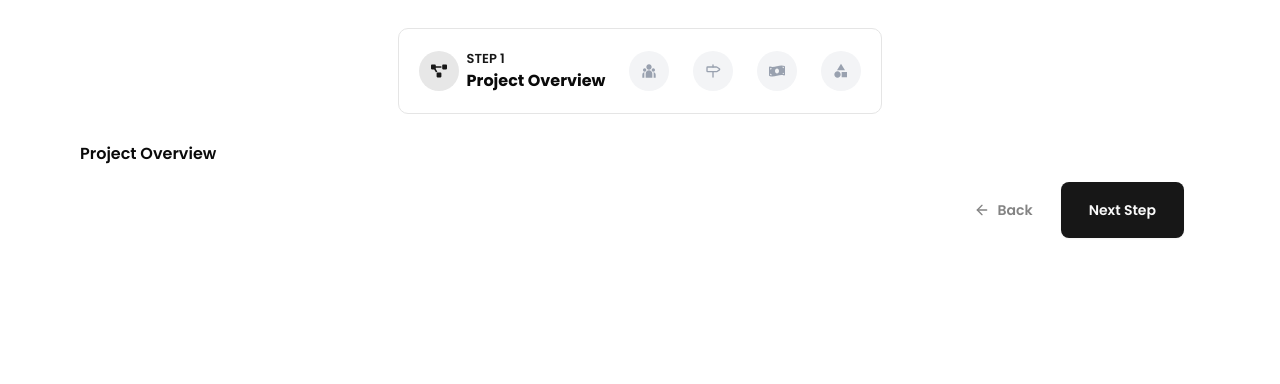
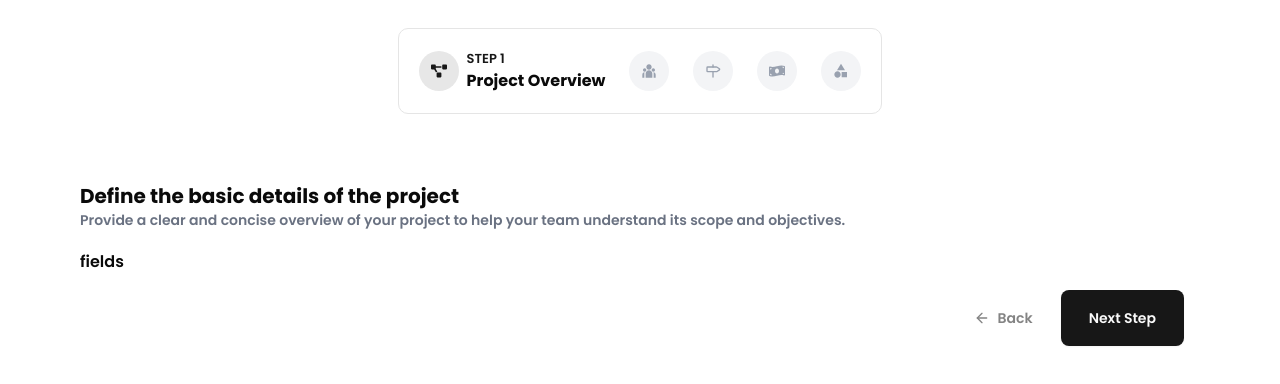
Before and after one commit to aklesh-dev/Multi-Step-Form, a Next.js app: page / in a window 1280 px wide. Shown: the top 384 px of the page. Built offline with nearby package versions, Linux system fonts and the light colour scheme.

Commit message:
Adding header text for each step

```diff
--- a/src/app/Components/Stepper/types.ts
+++ b/src/app/Components/Stepper/types.ts
@@ -4,11 +4,11 @@ import { UseFormReturn } from "react-hook-form";
 
 
 // Union type for form methods
-export type FormMethods =
-  | UseFormReturn<stepOneFormData>
-  | UseFormReturn<stepTwoFormData>
-  | UseFormReturn<stepThreeFormData>
-  | UseFormReturn<StepFourFormData>;
+// export type FormMethods =
+//   | UseFormReturn<stepOneFormData>
+//   | UseFormReturn<stepTwoFormData>
+//   | UseFormReturn<stepThreeFormData>
+//   | UseFormReturn<StepFourFormData>;
 
 
 export type Step = {
@@ -16,20 +16,21 @@ export type Step = {
   subtext: string;
   icon: IconType;
   label: string;
-  content: ({
-    methods,
-    users,
-    setUsers,
-    allTasks,
-    setAllTasks,
-    combinedFormData,
-  }:{
-    methods: FormMethods; // Use the union type
-    users?: User[] | undefined;
-    setUsers?: Dispatch<SetStateAction<User[]>> | undefined;
-    //
-    allTasks?: Task[] | undefined;
-    setAllTasks?: Dispatch<SetStateAction<Task[]>> | undefined;
-    comindedFormData?: CombinedFormData``;
-  }) => React.ReactNode;
+  content: React.ReactNode;
+  // content: ({
+  //   methods,
+  //   users,
+  //   setUsers,
+  //   allTasks,
+  //   setAllTasks,
+  //   combinedFormData,
+  // }:{
+  //   methods: FormMethods; // Use the union type
+  //   users?: User[] | undefined;
+  //   setUsers?: Dispatch<SetStateAction<User[]>> | undefined;
+  //   //
+  //   allTasks?: Task[] | undefined;
+  //   setAllTasks?: Dispatch<SetStateAction<Task[]>> | undefined;
+  //   comindedFormData?: CombinedFormData``;
+  // }) => React.ReactNode;
 };
--- a/src/app/Components/StepperComponents/Step1.tsx
+++ b/src/app/Components/StepperComponents/Step1.tsx
@@ -1,7 +1,14 @@
-const Step1 = () => {
+interface StepOneProps {
+  purpose: string;
+  subtext: string;
+}
+
+const Step1 = ({ purpose, subtext }: StepOneProps) => {
   return (
-    <div className=''>
-      <h3>Project Overview</h3>
+    <div className='mt-10'>
+      <h3 className="font-bold text-xl">{purpose}</h3>
+      <p className="text-sm text-gray-500">{subtext}</p>
+      <div className="grid grid-cols-2 mt-5 gap-8">fields</div>
     </div>
   )
 }
--- a/src/app/Components/StepperComponents/Step2.tsx
+++ b/src/app/Components/StepperComponents/Step2.tsx
@@ -1,6 +1,15 @@
-const Step2 = () => {
+interface Step2Props {
+  purpose: string;
+  subtext: string;
+}
+
+const Step2 = ({purpose, subtext}: Step2Props) => {
   return (
-    <div className=''>Step2</div>
+    <div className='mt-10'>
+      <h3 className="font-bold text-xl">{purpose}</h3>
+      <p className="text-sm text-gray-500">{subtext}</p>
+      <div className="grid grid-cols-2 mt-5 gap-8">fields</div>
+    </div>
   )
 }
 
--- a/src/app/Components/StepperComponents/Step3.tsx
+++ b/src/app/Components/StepperComponents/Step3.tsx
@@ -1,6 +1,15 @@
-const Step3 = () => {
+interface step3Props {
+  purpose: string;
+  subtext: string;
+}
+
+const Step3 = ({purpose, subtext}: step3Props) => {
   return (
-    <div className=''>Step3</div>
+    <div className='mt-10'>
+      <h3 className="font-bold text-xl">{purpose}</h3>
+      <p className="text-sm text-gray-500">{subtext}</p>
+      <div className="grid grid-cols-2 mt-5 gap-8">fields</div>
+    </div>
   )
 }
 
--- a/src/app/Components/StepperComponents/Step4.tsx
+++ b/src/app/Components/StepperComponents/Step4.tsx
@@ -1,6 +1,15 @@
-const Step4 = () => {
+interface step4Props {
+  purpose: string;
+  subtext: string;
+};
+
+const Step4 = ({purpose, subtext}: step4Props) => {
   return (
-    <div className=''>Step4</div>
+    <div className='mt-10'>
+      <h3 className="font-bold text-xl">{purpose}</h3>
+      <p className="text-sm text-gray-500">{subtext}</p>
+      <div className="grid grid-cols-2 mt-5 gap-8">fields</div>
+    </div>
   )
 }
 
--- a/src/app/Components/StepperComponents/Step5.tsx
+++ b/src/app/Components/StepperComponents/Step5.tsx
@@ -1,6 +1,15 @@
-const Step5 = () => {
+interface step5Props {
+  purpose: string;
+  subtext: string;
+}
+
+const Step5 = ({purpose, subtext}: step5Props) => {
   return (
-    <div className=''>Step5</div>
+    <div className='mt-10'>
+      <h3 className="font-bold text-xl">{purpose}</h3>
+      <p className="text-sm text-gray-500">{subtext}</p>
+      <div className="grid grid-cols-2 mt-5 gap-8">fields</div>
+    </div>
   )
 }
 
--- a/src/app/Components/StepperData.tsx
+++ b/src/app/Components/StepperData.tsx
@@ -8,30 +8,93 @@ import { FaMoneyBillWave, FaProjectDiagram } from "react-icons/fa";
 import { RiShapesFill, RiTeamFill } from "react-icons/ri";
 import { LuMilestone } from "react-icons/lu";
 
+export const stepData = {
+  step1: {
+    purpose: "Define the basic details of the project",
+    subtext:
+      "Provide a clear and concise overview of your project to help your team understand its scope and objectives.",
+  },
+  step2: {
+    purpose: "Assign team members and define their roles",
+    subtext:
+      "Add team members and assign roles to ensure everyone knows their responsibilities. You can also invite external collaborators if needed.",
+  },
+  step3: {
+    purpose: "Break down the project into tasks and milestones",
+    subtext:
+      "Create a detailed task list with deadlines and priorities to keep your project on track. Add milestones to mark key achievements.",
+  },
+  step4: {
+    purpose: "Plan the project's financial and resource allocation",
+    subtext:
+      "Outline your budget and allocate resources effectively to avoid overspending and ensure smooth project execution.",
+  },
+  step5: {
+    purpose: "Finalize and launch the project",
+    subtext:
+      "Review all the details you’ve entered to ensure everything is accurate. Once confirmed, launch your project and get started!",
+  },
+};
+
 export const steps: Step[] = [
   {
+    purpose: stepData.step1.purpose,
+    subtext: stepData.step1.subtext,
     icon: FaProjectDiagram,
     label: "Project Overview",
-    content: <Step1 />
+    content:  (
+      <Step1
+        purpose={stepData.step1.purpose}
+        subtext={stepData.step1.subtext}
+      />
+    )
   },
   {
+    purpose: stepData.step2.purpose,
+    subtext: stepData.step2.subtext,
     icon: RiTeamFill,
     label: "Team & Roles",
-    content: <Step2 />
+    content: (
+      <Step2
+        purpose={stepData.step2.purpose}
+        subtext={stepData.step2.subtext}
+      />
+    )
   },
   {
+    purpose: stepData.step3.purpose,
+    subtext: stepData.step3.subtext,
     icon: LuMilestone,
     label: "Tasks & Milestones",
-    content: <Step3 />
+    content: (
+      <Step3
+        purpose={stepData.step3.purpose}
+        subtext={stepData.step3.subtext}
+      />
+    )
   },
   {
+    purpose: stepData.step4.purpose,
+    subtext: stepData.step4.subtext,
     icon: FaMoneyBillWave,
     label: "Budget & Resources",
-    content: <Step4 />
+    content: (
+      <Step4
+        purpose={stepData.step4.purpose}
+        subtext={stepData.step4.subtext}
+        />
+    )
   },
   {
+    purpose: stepData.step5.purpose,
+    subtext: stepData.step5.subtext,
     icon: RiShapesFill,
     label: "Review",
-    content: <Step5 />
+    content: (
+      <Step5
+        purpose={stepData.step5.purpose}
+        subtext={stepData.step5.subtext}
+      />
+    )
   },
 ]
```
